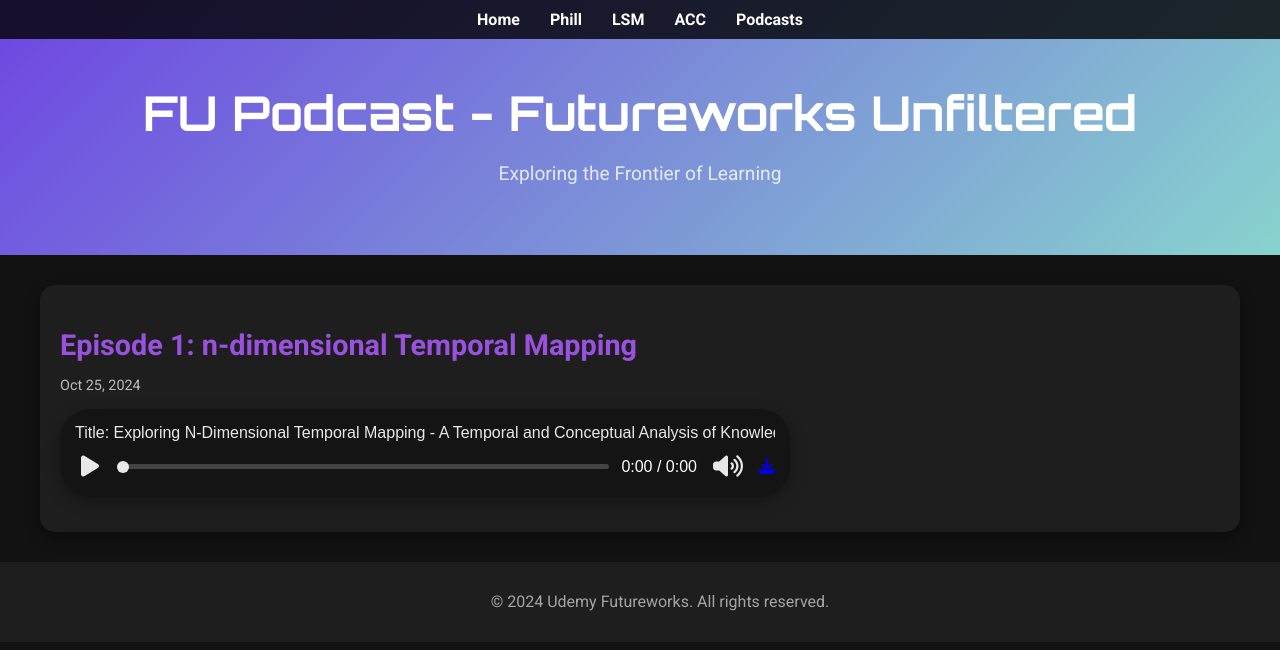
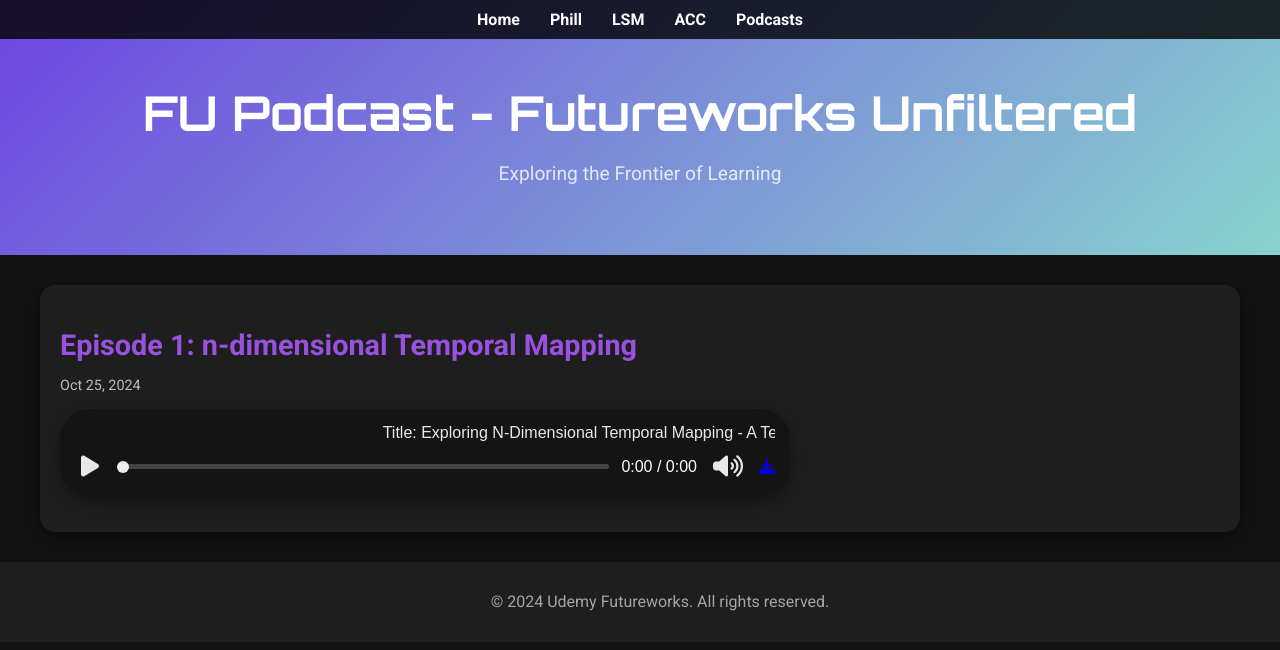
Before and after one commit to steviereynolds/futureworks.github.io, a Jekyll site: the page built from podcast/index.html, in a window 1280 px wide. Shown: the top 650 px of the page. Built offline with Jekyll 4.4.1, drawn with Linux system fonts in a browser that asks for light colours.

Commit message:
Update title scroll

```diff
--- a/podcast/index.html
+++ b/podcast/index.html
@@ -212,6 +212,16 @@
       color: rgba(255, 255, 255, 0.6);
       background-color: #1e1e1e;
     }
+
+      @keyframes scroll-title {
+  0% {
+    transform: translateX(100%); /* Start from the right side, off-screen */
+  }
+  100% {
+    transform: translateX(-100%); /* Move to the left side, off-screen */
+  }
+}
+
   </style>
 
   <!-- Header Section -->
```
